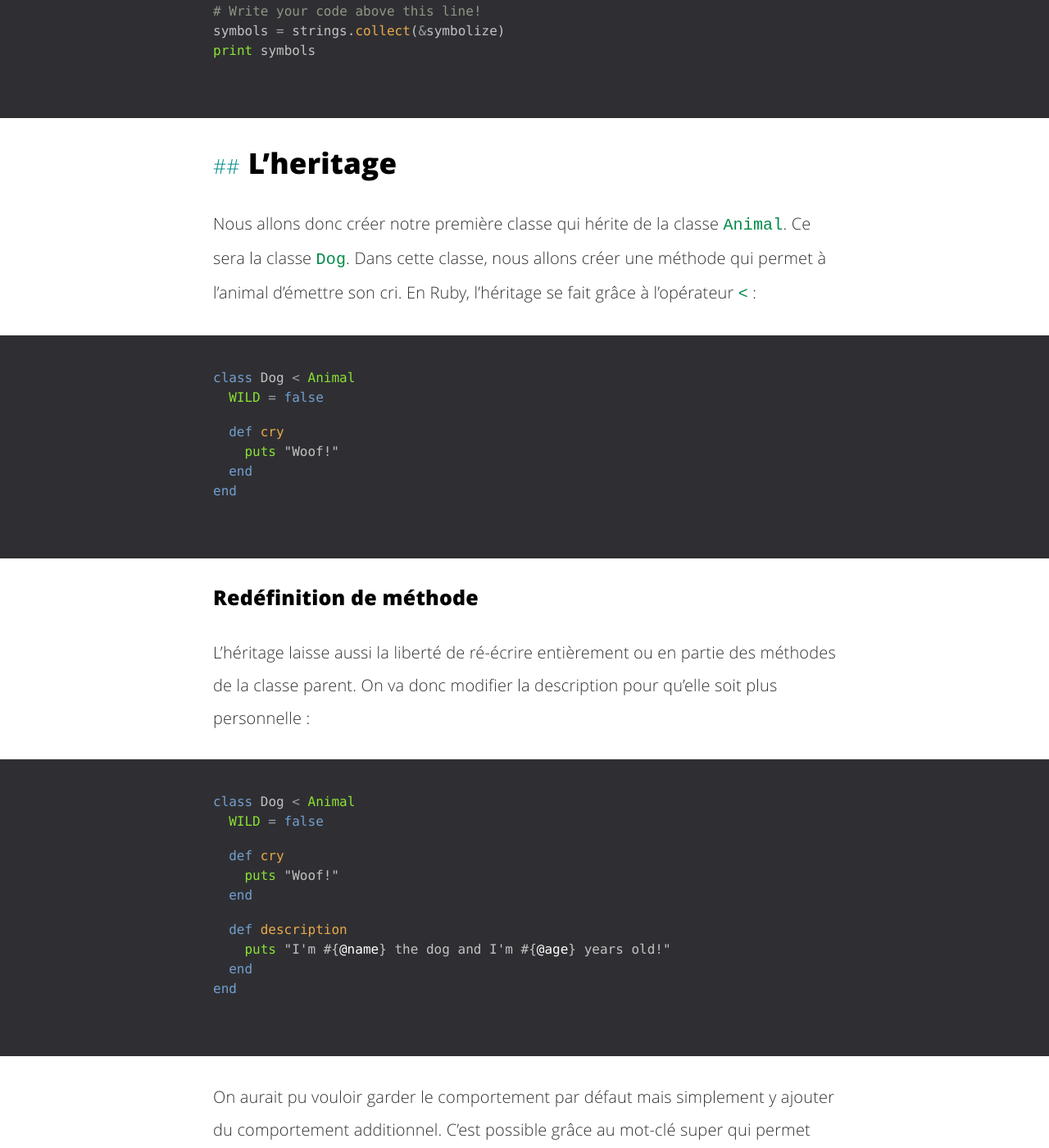
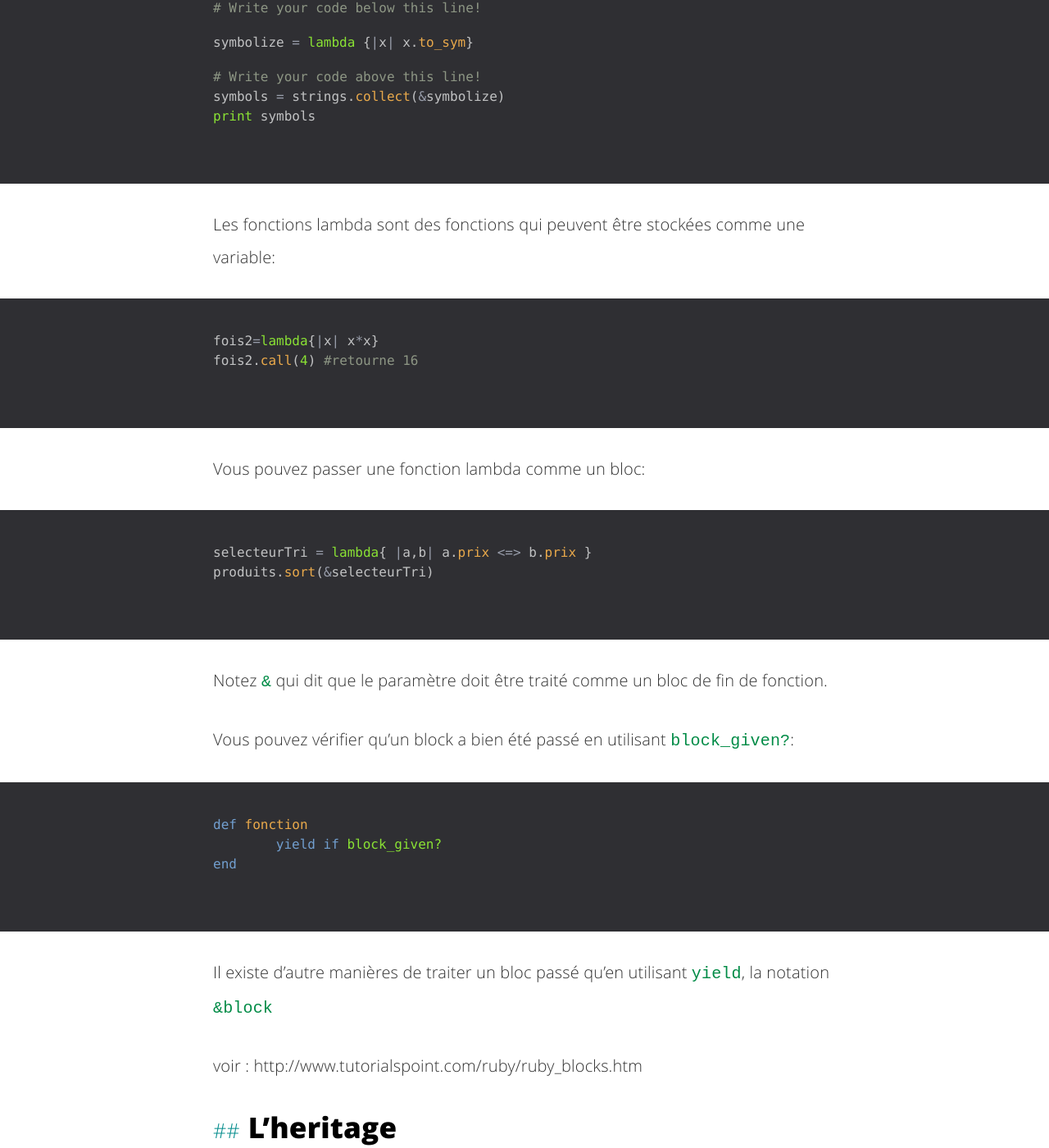
Before and after one commit to fasca/fasca.github.io, a Jekyll site: the page built from _posts/2016-10-26-ruby.md, in a window 1280 px wide and 1400 px high, scrolled down 73742 px. Shown: the whole window at 82% size. Built offline with Jekyll 4.4.1, drawn with Linux system fonts in a browser that asks for light colours; comment, search, counter and statistics services are not loaded; some of the changed text lies outside the part shown.

Commit message:
maj cours

````diff
--- a/_posts/2016-10-26-ruby.md
+++ b/_posts/2016-10-26-ruby.md
@@ -14,6 +14,8 @@ source: [Wikiversity](https://fr.wikiversity.org/wiki/Ruby "Wikiversity")
 
 lien a voir :
 
+* http://ruby-doc.org/
+* http://www.tutorialspoint.com/
 * https://fr.wikibooks.org/wiki/Programmation_Ruby/Contr%C3%B4le
 * http://french.railstutorial.org/chapters/beginning#sec:bundler
 * https://jeremy.wordpress.com/2010/08/13/ruby-rvm-passenger-rails-bundler-en-developpement/
@@ -1936,6 +1938,29 @@ symbols = strings.collect(&symbolize)
 print symbols
 ```
 
+Les fonctions lambda sont des fonctions qui peuvent être stockées comme une variable:
+```ruby
+fois2=lambda{|x| x*x}
+fois2.call(4) #retourne 16
+```
+
+Vous pouvez passer une fonction lambda comme un bloc:
+```ruby
+selecteurTri = lambda{ |a,b| a.prix <=> b.prix }
+produits.sort(&selecteurTri)
+```
+Notez `&` qui dit que le paramètre doit être traité comme un bloc de fin de fonction.
+
+Vous pouvez vérifier qu'un block a bien été passé en utilisant `block_given?`:
+```ruby
+def fonction
+	yield if block_given?
+end
+```
+
+Il existe d'autre manières de traiter un bloc passé qu'en utilisant `yield`, la notation `&block`
+
+voir : http://www.tutorialspoint.com/ruby/ruby_blocks.htm
 
 ## L'heritage
 
````
